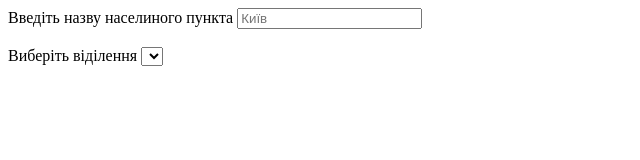
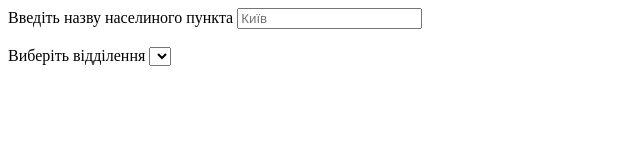
Before and after one commit to omelchenkoigor8388/novaposhta-api, a plain HTML site: page index.html in a window 1280 px wide. Shown: the full height of the page, 0-640 px from the left. Drawn offline with nearby package versions, Linux system fonts and the light colour scheme.

Commit message:
Update index.html

```diff
--- a/index.html
+++ b/index.html
@@ -11,7 +11,7 @@
 		<label for="name">Введіть назву населиного пункта</label>
 		<input type="text" id="city-options" placeholder="Київ">
 		<br><br>
-		<label for="name">Виберіть віділення</label>
+		<label for="name">Виберіть відділення</label>
 		<select class="one" id="post-options">
 
 		</select>
```
